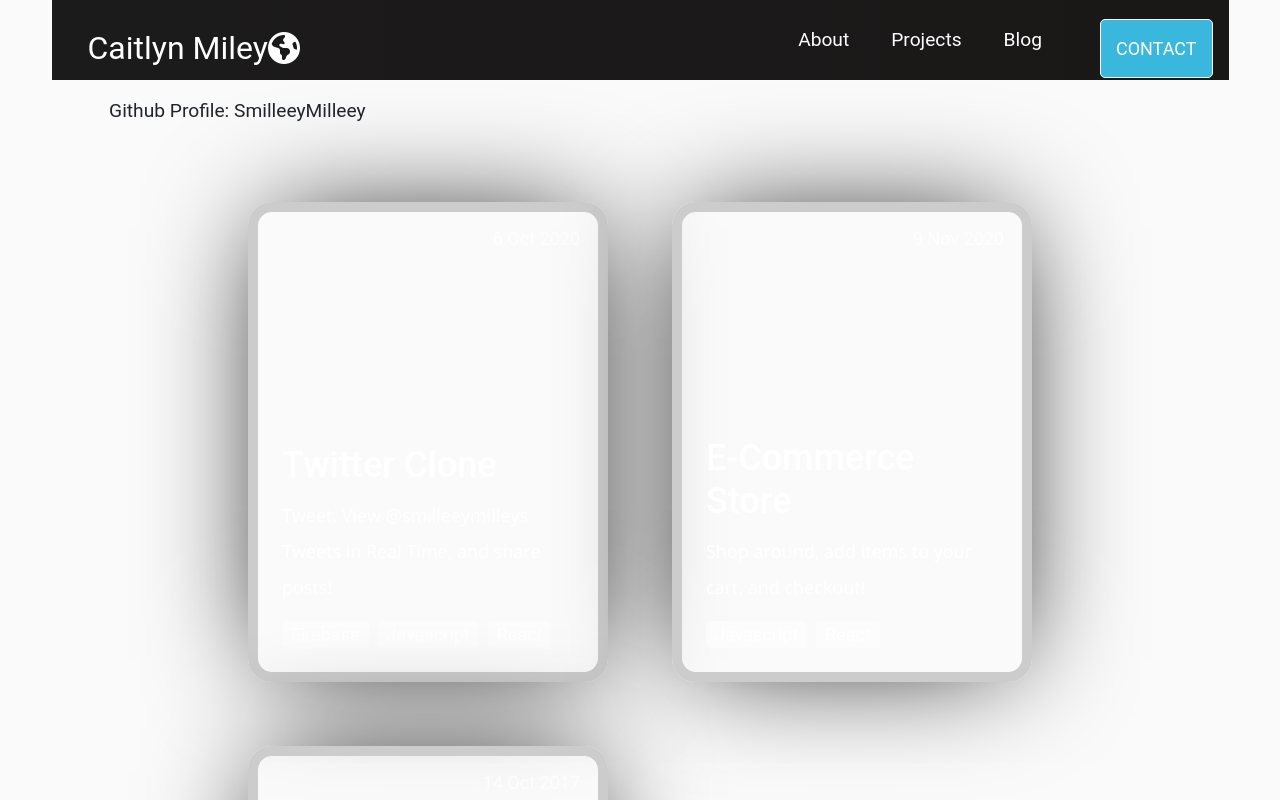
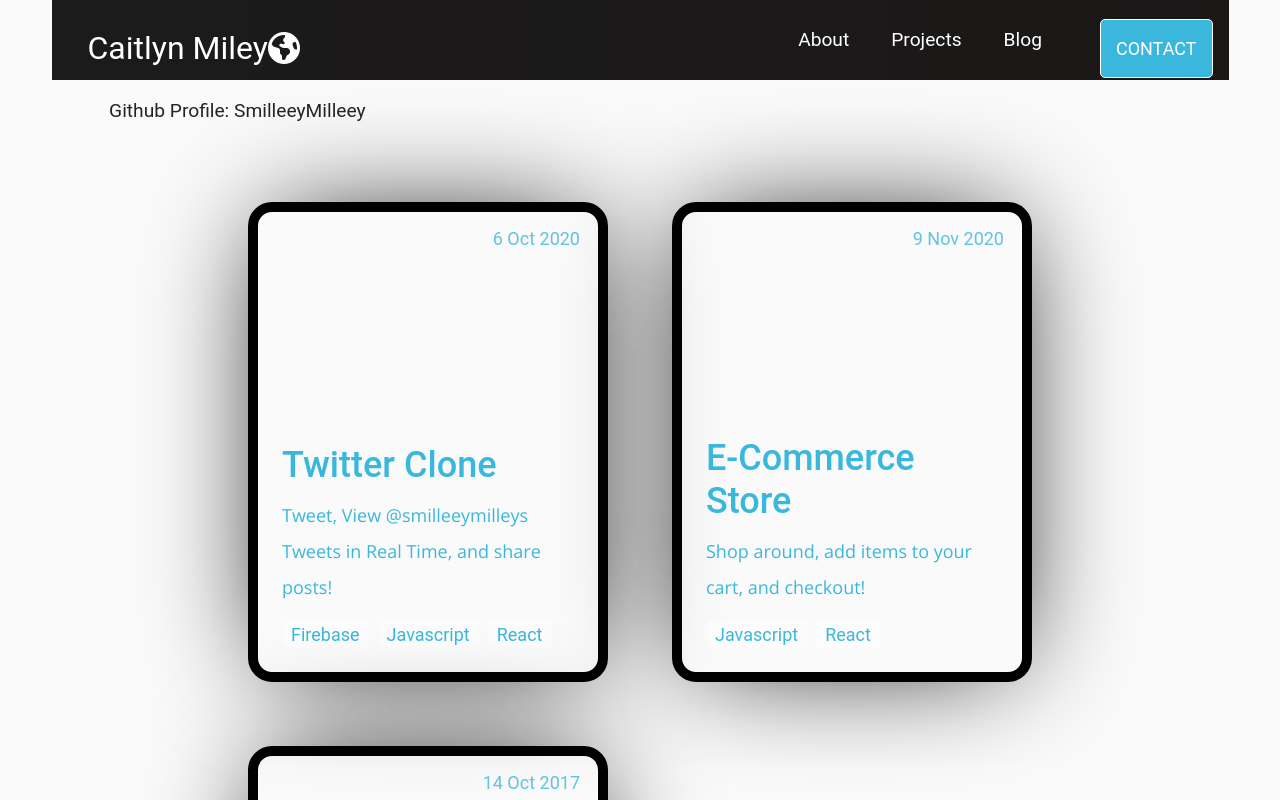
Before and after one commit to smilleeymilleey/website, a React (Create React App) app in the folder website-1/: page /products in a window 1280 px wide. Shown: the top 800 px of the page. Built offline with nearby package versions, Linux system fonts and the light colour scheme.

Commit message:
styled project cards

```diff
--- a/website-1/src/components/PCard.css
+++ b/website-1/src/components/PCard.css
@@ -45,7 +45,7 @@ a {
   height: 20em;
   width: 15em;
   font-size: 1.5em;
-  color: white;
+  color: #39b7dd;
   border-radius: 1em;
   padding: 1em;
   /*margin: 2em;*/
@@ -57,7 +57,7 @@ a {
   transition: all, var(--transition-time);
   position: relative;
   overflow: hidden;
-  border: 10px solid #ccc;
+  border: 10px solid black;
   text-decoration: none;
 }
 
@@ -107,8 +107,8 @@ a {
   opacity: 0.8;
 }
 
-.pCard:before,
-.pCard:after {
+.pCard:after,
+.pCard:before {
   content: "";
   transform: scale(0);
   transform-origin: top left;
@@ -121,25 +121,26 @@ a {
   transition-timing-function: ease-in-out;
 }
 
-.pCard:before {
+.pCard:after {
   background: #ddd;
   width: 250%;
   height: 250%;
 
 }
 
-.pCard:after {
+.pCard:before {
   background: white;
   width: 200%;
   height: 200%;
+
 }
 
 .pCard:hover {
   color: var(--color);
 }
 
-.pCard:hover:before,
-.pCard:hover:after {
+.pCard:hover:after,
+.pCard:hover:before {
   transform: scale(1);
 }
 
```
